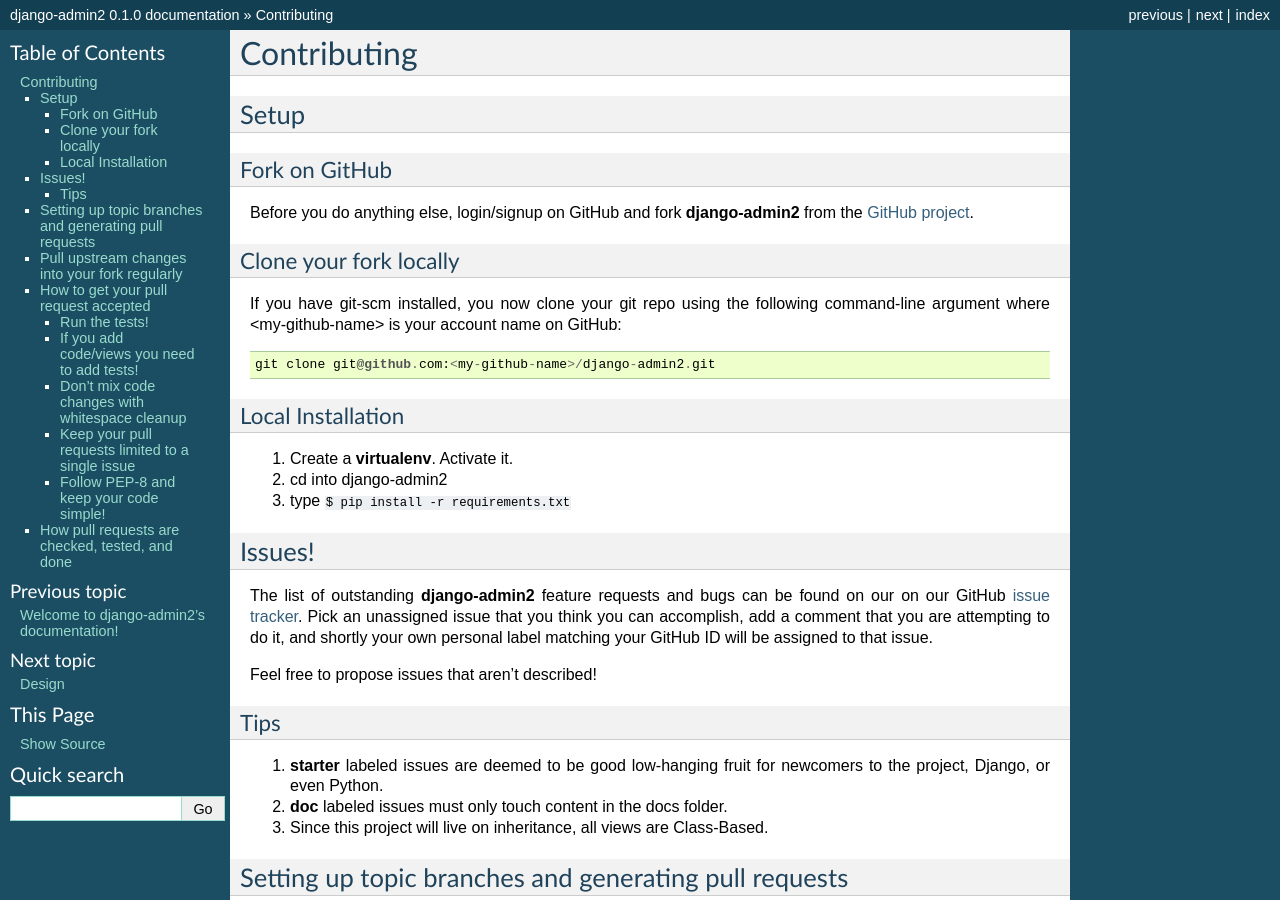
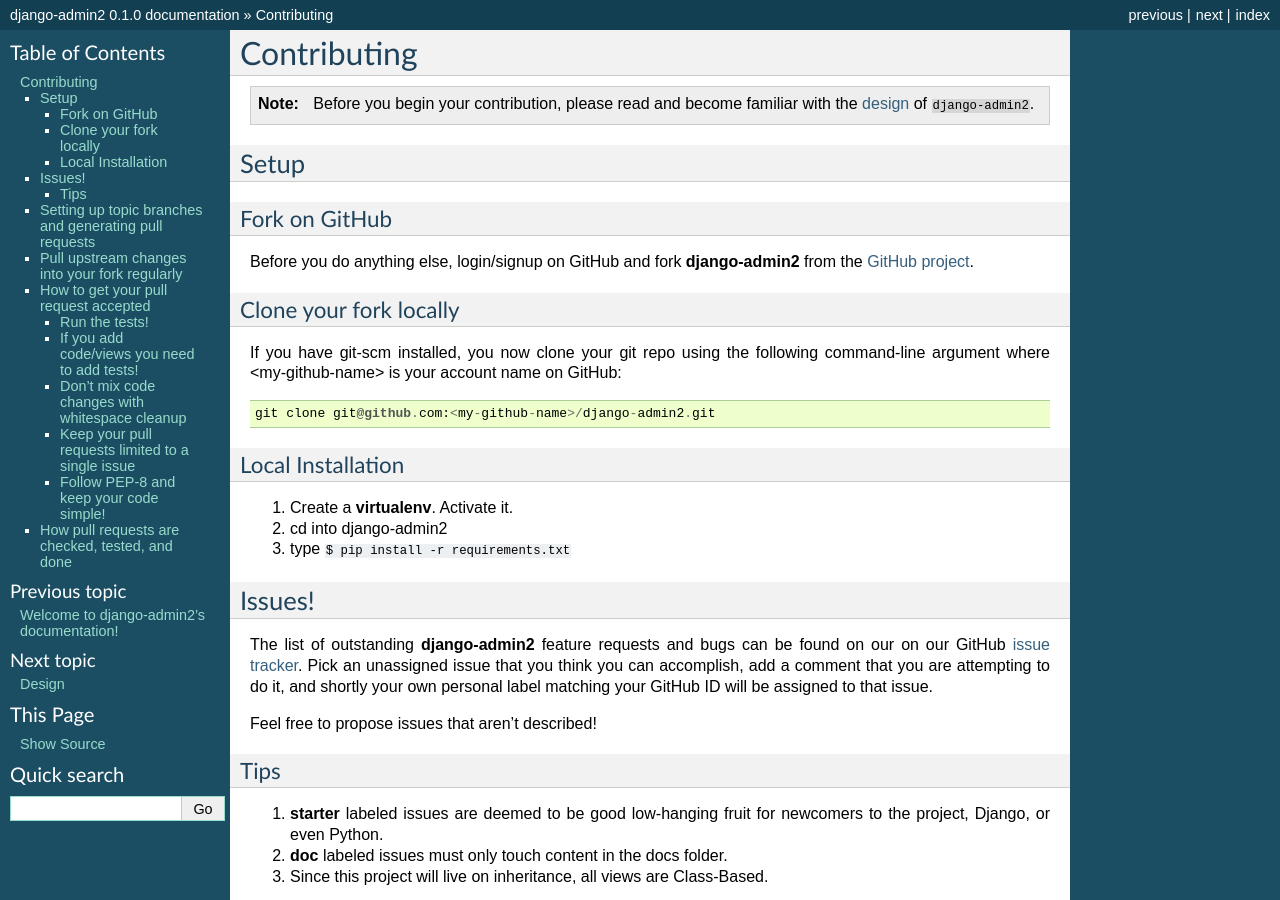
Before and after one commit to jazzband/django-admin2, a Sphinx documentation site: the page built from docs/contributing.rst, in a window 1280 px wide and 900 px high. Built offline with Sphinx 7.4.7, drawn with Linux system fonts in a browser that asks for light colours.

Commit message:
Add design to contributing

```diff
--- a/docs/contributing.rst
+++ b/docs/contributing.rst
@@ -1,6 +1,10 @@
 ============
 Contributing
 ============
+
+.. note:: Before you begin your contribution, please read and become familiar with the design_ of ``django-admin2``.
+
+.. _design: https://django-admin2.readthedocs.org/en/latest/design.html
 
 Setup
 =====
```
